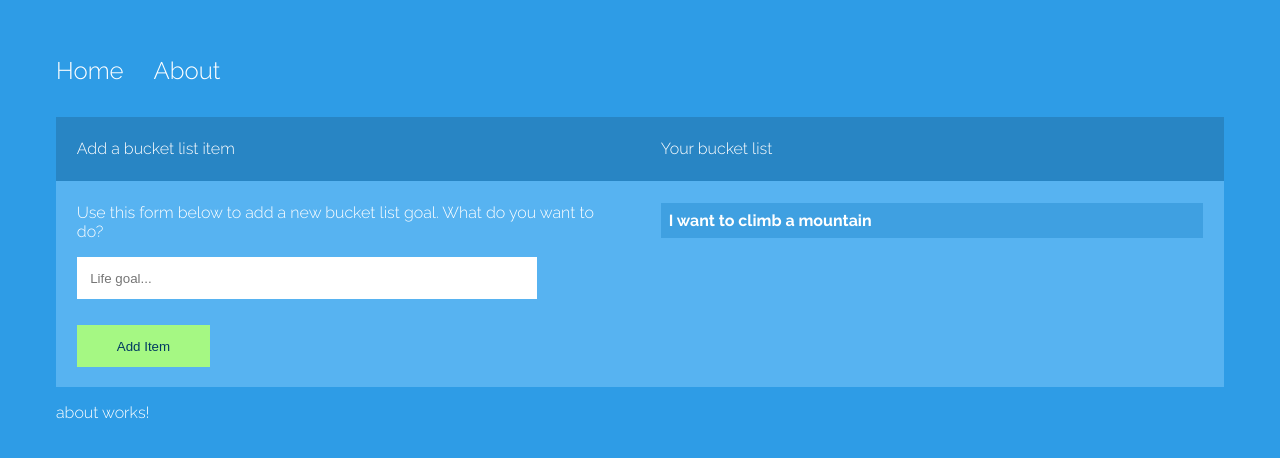
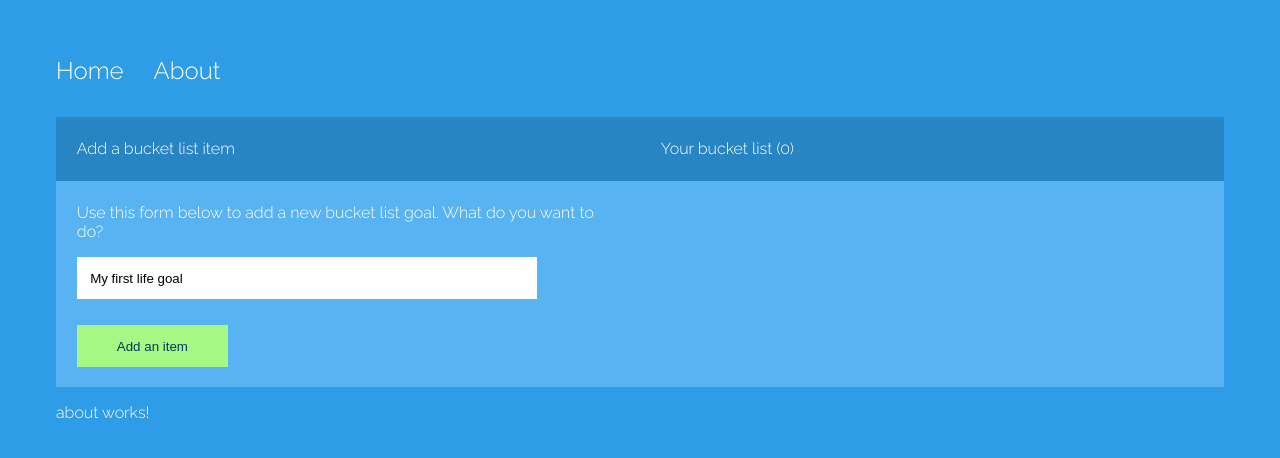
Before and after one commit to Salchiis/ng5, an Angular app: page / in a window 1280 px wide. Shown: the top 458 px of the page. Built offline with nearby package versions, Linux system fonts and the light colour scheme.

Commit message:
Interpolation #4

```diff
--- a/src/app/app.module.ts
+++ b/src/app/app.module.ts
@@ -1,6 +1,6 @@
 import { NgModule } from '@angular/core';
 import { BrowserModule } from '@angular/platform-browser';
-
+import { FormsModule } from '@angular/forms';
 import { AppRoutingModule } from './app-routing.module';
 import { AppComponent } from './app.component';
 import { HomeComponent } from './home/home.component';
@@ -14,7 +14,8 @@
   ],
   imports: [
     BrowserModule,
-    AppRoutingModule
+    AppRoutingModule,
+    FormsModule
   ],
   providers: [],
   bootstrap: [AppComponent]
--- a/src/app/home/home.component.html
+++ b/src/app/home/home.component.html
@@ -3,22 +3,20 @@
         <p>Add a bucket list item</p>
     </div>
     <div class="col">
-        <p>Your bucket list</p>
+        <p>Your bucket list ({{ itemCount }})</p>
     </div>
 </div>
 <div class="container color-light">
     <div class="col">
         <p class="sm">Use this form below to add a new bucket list goal. What do you want to do?</p>
         <form>
-            <input type= "text" class= "txt" name= "item" placeholder="Life goal...">
-            <input type="submit" class="btn" value="Add Item">
+            <input type= "text" class= "txt" name= "item" placeholder="Life goal..." [(ngModel)]="goalText">
+            <input type="submit" class="btn" [value]="btnText" (click)="addItem()">
         </form>
     </div>
     <div class="col">
-        <p class="life-container">
-            I want to climb a mountain
+        <p class="life-container" *ngFor="let goal of goals">
+            {{ goal }}
         </p>
     </div>
 </div>
-
-<!--asdsasad-->
--- a/src/app/home/home.component.ts
+++ b/src/app/home/home.component.ts
@@ -5,11 +5,24 @@
   templateUrl: './home.component.html',
   styleUrls: ['./home.component.scss']
 })
+
 export class HomeComponent implements OnInit {
+
+  itemCount: number = 4;
+  btnText: string = 'Add an item';
+  goalText: string = 'My first life goal';
+  goals: string[] = [];
 
   constructor() { }
 
-  ngOnInit(): void {
+  ngOnInit() {
+    this.itemCount = this.goals.length;
+  }
+
+  addItem(){
+    this.goals.push(this.goalText);
+    this.goalText = '';
+    this.itemCount = this.goals.length;
   }
 
 }
```
Also changed, not shown: tsconfig.json (+29 -15 lines).
